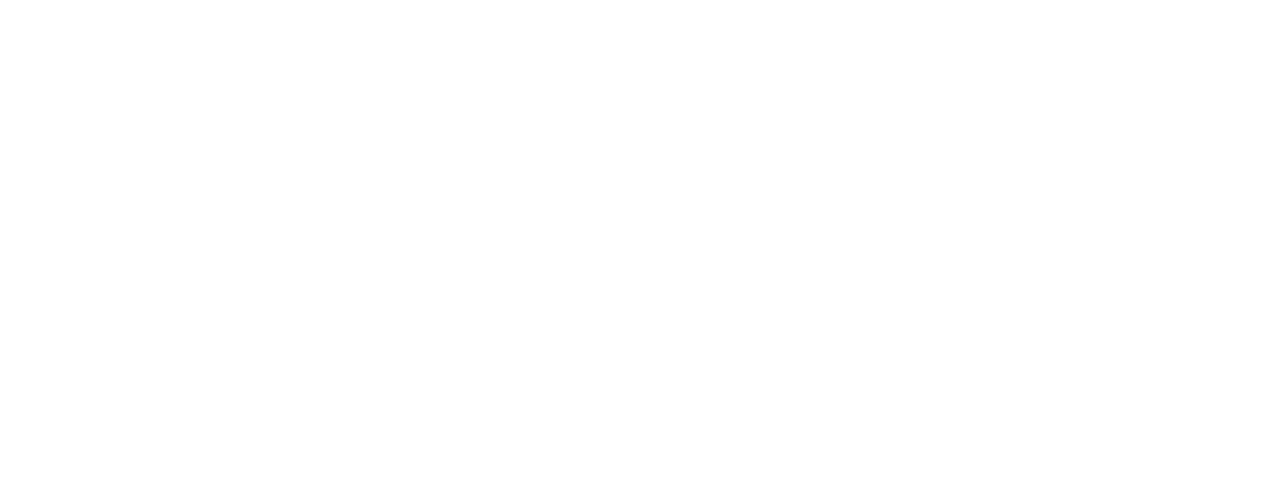
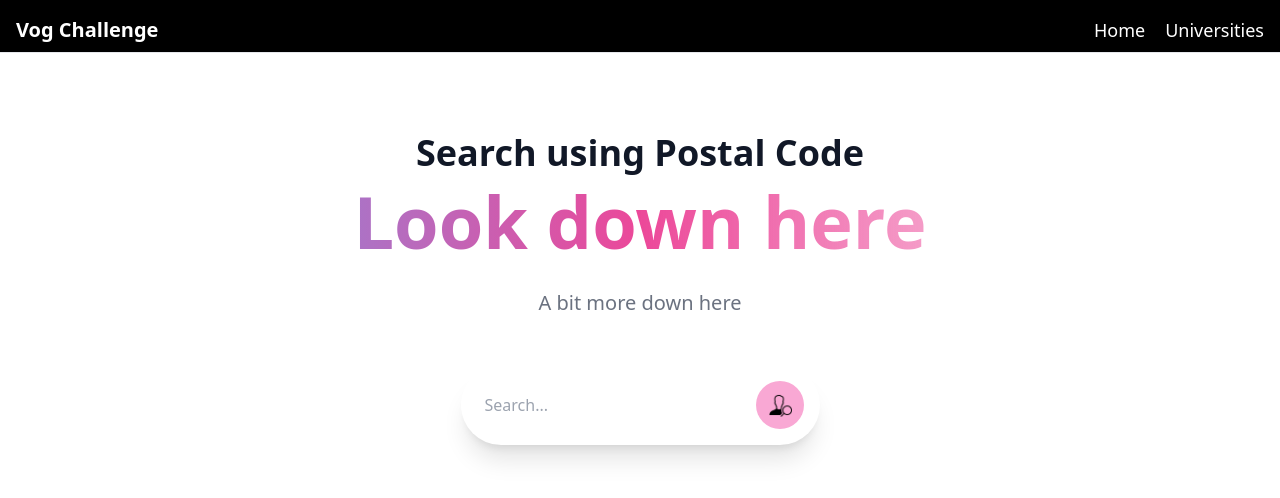
Before and after one commit to Ccolina03/carlos_launchpad-react-code-challenge, a React (Create React App) app: page /postal-lookup in a window 1280 px wide. Before the commit this address had no page. Shown: the top 498 px of the page. Built offline with nearby package versions, Linux system fonts and the light colour scheme.

Commit message:
Router Connection with Navlinks added properly for localhost3000

```diff
--- a/src/App.js
+++ b/src/App.js
@@ -8,9 +8,9 @@ const App = () => {
   return (
     <Router>
     <Routes>
-      <Route path="/carlos_colina_launchpad-react-code-challenge" element={<Home />} />
-      <Route path="/carlos_colina_launchpad-react-code-challenge/universities" element={<Universities />} />
-      <Route path="/carlos_colina_launchpad-react-code-challenge/postal-lookup" element={<PostalLookup />} />
+      <Route path="/" element={<Home />} />
+      <Route path="/universities" element={<Universities />} />
+      <Route path="/postal-lookup" element={<PostalLookup />} />
     </Routes>
   </Router>
   );
--- a/src/Home/components/Intro.js
+++ b/src/Home/components/Intro.js
@@ -1,4 +1,5 @@
 import React from "react";
+import { NavLink } from "react-router-dom";
 
 const Intro = () => {
     return (
@@ -11,12 +12,12 @@ const Intro = () => {
             Explore options
           </h2>
           <div className="mt-5 max-w-md mx-auto justify-center flex items-center md:mt-8"></div>
-                <div className="inline-flex justify-center items-center h-12 px-6 mr-6 py-3 font-medium border-transparent rounded-md bg-gray-900 hover:bg-gray-900 text-white">
+                <NavLink to="/universities" end  className="inline-flex justify-center items-center h-12 px-6 mr-6 py-3 font-medium border-transparent rounded-md bg-gray-900 hover:bg-gray-900 text-white">
                 Universities
-                </div>
-                <div className="items-center inline-flex font-semibold text-gray-900 hover:text-gray-700">
+                </NavLink>
+                <NavLink to="/postal-lookup" end className="items-center inline-flex font-semibold text-gray-900 hover:text-gray-700">
                     Postal Lookup
-                </div>
+                </NavLink>
 
         </div>
       )
--- a/src/Home/components/TabBar.js
+++ b/src/Home/components/TabBar.js
@@ -1,26 +1,26 @@
 import React from "react";
 import { NavLink } from "react-router-dom";
 
-const Intro = () => {
-    return (
-        <div className="my-12 mx-auto px-4 max-w-7xl sm:mt-12 md:mt-20 text-center">
-          <h1 className=" text-gray-900 font-extrabold">
-            <p className="text-xl sm:text-3xl md:text-4xl">Carlos Colina </p>
-            <p className="text-transparent pb-3 pt-3 bg-clip-text bg-gradient-to-r from-blue-400 via-pink-500 to-red-text-4xl sm:text-6xl md:text-7xl"> Vog Challenge </p>
-          </h1>
-          <h2 className="mt-3 max-w-md mx-auto text-gray-500 sm:text-lg md:mt-5 md:text-xl md:max-x-3xl">
-            Explore options
-          </h2>
-          <div className="mt-5 max-w-md mx-auto justify-center flex items-center md:mt-8"></div>
-                <NavLink to="/carlos_colina_launchpad-react-code-challenge/universities" end  className="inline-flex justify-center items-center h-12 px-6 mr-6 py-3 font-medium border-transparent rounded-md bg-gray-900 hover:bg-gray-900 text-white">
-                Universities
-                </NavLink>
-                <NavLink to="/carlos_colina_launchpad-react-code-challenge/postal-lookup" end className="items-center inline-flex font-semibold text-gray-900 hover:text-gray-700">
-                    Postal Lookup
-                </NavLink>
+const TabBar = () => {
+  return (
+    <header className="border-b sticky top-0 z-20 bg-black">
+      <div className="flex items-center justify-between max-w-6xl pt-4 pb-2 px-4 mx-auto lg:max-w-screen-xl">
+        <span className="text-xl font-bold text-white">Vog Challenge</span>
+        <div className="space-x-5">
+          <NavLink to="/universities" end className="text-lg pt-1 font-light text-white">
+            Universities
+          </NavLink>
+          <NavLink
+            to="/postal-lookup"
+            end
+            className="text-lg pt-1 font-light text-white"
+          >
+            Postal Lookup
+          </NavLink>
+        </div>
+      </div>
+    </header>
+  );
+};
 
-        </div>
-      )
-}
-
-export default Intro;
+export default TabBar;
--- a/src/Home/components/store/GetPostsSlice.js
+++ b/src/Home/components/store/GetPostsSlice.js
@@ -14,7 +14,7 @@ const INITIAL_POSTS_STATE = {
 
 // getting data from API
 export const fetchPosts = createAsyncThunk(
-  'carlos_colina_launchpad-react-code-challenge/',
+  '/',
   async () => {
     const response = await axios.get(POSTS_URL);
     return response.data;
--- a/src/Postal/components/TabBar.js
+++ b/src/Postal/components/TabBar.js
@@ -9,11 +9,11 @@ const TabBar = () => {
                     Vog Challenge
                 </span>
                 <div className="space-x-5">
-                    <Link to="/carlos_colina_launchpad-react-code-challenge/" className="text-lg pt-1 font-light text-white">
+                    <Link to="/" className="text-lg pt-1 font-light text-white">
                         Home
                     </Link>
-                    <Link to="/carlos_colina_launchpad-react-code-challenge/postal-lookup" className="text-lg pt-1 font-light text-white">
-                        Postal lookup
+                    <Link to="/universities" className="text-lg pt-1 font-light text-white">
+                        Universities
                     </Link>
                 </div>
             </div>
--- a/src/Universities/components/TabBar.js
+++ b/src/Universities/components/TabBar.js
@@ -9,12 +9,12 @@ const TabBar = () => {
                     Vog Challenge
                 </span>
                 <div className="space-x-5">
-                    <div className="text-lg pt-1 font-light text-white">
+                    <Link to="/" className="text-lg pt-1 font-light text-white">
                         Home
-                    </div>
-                    <div className="text-lg pt-1 font-light text-white">
+                    </Link>
+                    <Link to="/postal-lookup" className="text-lg pt-1 font-light text-white">
                         Postal lookup
-                    </div>
+                    </Link>
                 </div>
             </div>
         </header>
```
